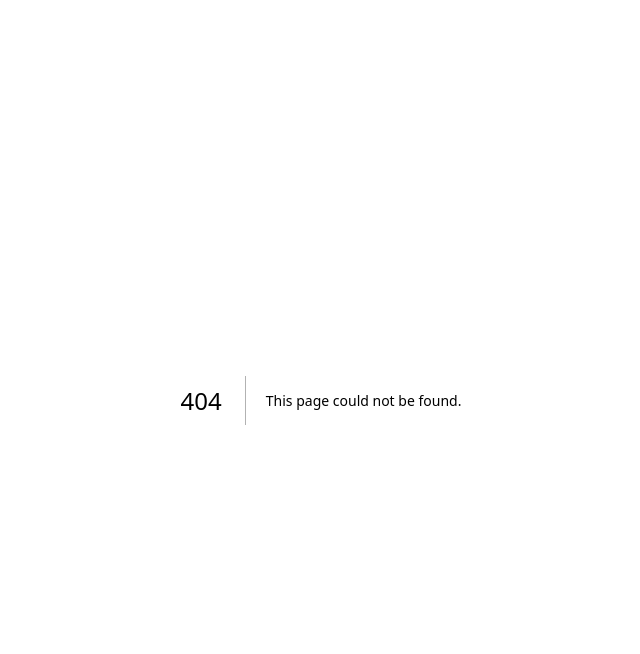
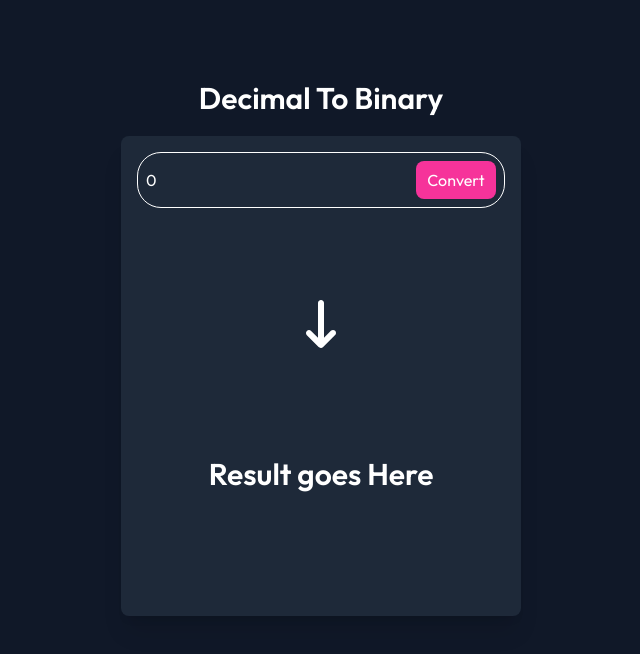
Before and after one commit to Paul-Chukwuemeka/react-practice, a Next.js app: page /Decimal-to-binary in a window 1280 px wide. Before the commit this address had no page. Shown: the top 654 px of the page, without its empty margins (319-959 px from the left). Built offline with nearby package versions, Linux system fonts and the light colour scheme; a web font is replaced by a local one.

Commit message:
built Decimal to binary converter

```diff
--- /dev/null
+++ b/src/app/Decimal-to-binary/page.jsx
@@ -0,0 +1,67 @@
+"use client";
+import React, { useEffect, useState } from "react";
+import { FaArrowDownLong } from "react-icons/fa6";
+
+const Page = () => {
+  // State to store the binary result
+  const [result, setResult] = useState("");
+  // State to store the decimal input from the user
+  const [input, setInput] = useState(0);
+
+  // Temporary variable to build the binary string
+  let test = "";
+  // Recursive function to convert a decimal number to binary
+  function Decimaltobinary(num) {
+    /// recursive function  0- function that calls itself
+    // Append the remainder of the number divided by 2 to the test string
+    test = (test += num % 2).split("").reverse().join("");
+    // Base case for the recursion
+    if (num == 0 || num == 1) return;
+    // Recursive call with the number divided by 2
+    return Decimaltobinary(Math.floor(num / 2));
+  }
+
+  // Function to trigger the conversion and update the result state
+  function convert(){
+    // Call the recursive function to convert the input number
+    Decimaltobinary(input)
+    // Update the result state with the binary string
+    setResult(test)
+  }
+
+  return (
+    <div className="p-20 flex flex-col items-center gap-5 text-white relative">
+      <h1 className="text-3xl font-semibold">Decimal To Binary</h1>
+      <div className="w-100 flex flex-col items-center justify-between shadow-xl p-4 bg-gray-800 rounded-lg h-120">
+        {/* Form to get user input */}
+        <form
+          onSubmit={(e) => {
+            e.preventDefault();
+            convert()
+          }}
+          className="border rounded-3xl w-full h-14 flex items-center p-2"
+        >
+          {/* Input field for the decimal number */}
+          <input
+            type="number"
+            className="flex-1 focus:outline-none"
+            onChange={(e) => {
+              setInput(e.target.value);
+            }}
+            value={input}
+          />
+          {/* Button to trigger the conversion */}
+          <button className="bg-pink-500 w-20 rounded-lg h-full hover:bg-pink-600 duration-200">
+            Convert
+          </button>
+        </form>
+
+        <FaArrowDownLong className="text-5xl" />
+        {/* Display the binary result */}
+        <h1 className="p-4 text-3xl font-semibold h-40">{result ? result :" Result goes Here"}</h1>
+      </div>
+    </div>
+  );
+};
+
+export default Page;
--- a/src/app/Weather-App/page.jsx
+++ b/src/app/Weather-App/page.jsx
@@ -144,7 +144,7 @@
                     className="shrink-0 border-2 w-50 flex items-center justify-center flex-col"
                   >
                     <h1 className="text-lg">
-                      {dayjs(day.date).format("dddd")}
+                      {dayjs(day.date).format("dddd, MMMM,YYYY")}
                     </h1>
                     <div className="flex flex-col justify-center items-center">
                       <Image
--- a/src/app/page.jsx
+++ b/src/app/page.jsx
@@ -32,6 +32,11 @@
             Weather App <TbCloud />
           </button>
         </Link>
+                <Link href={"/Decimal-to-binary"}>
+          <button className="p-4 w-50 flex gap-1 items-center justify-center bg-pink-500 text-white rounded-lg mt-2 cursor-pointer hover:bg-pink-600 active:scale-95 duration-450">
+            Decimal To Binary <TbCloud />
+          </button>
+        </Link>
       </div>
     </div>
   );
```
